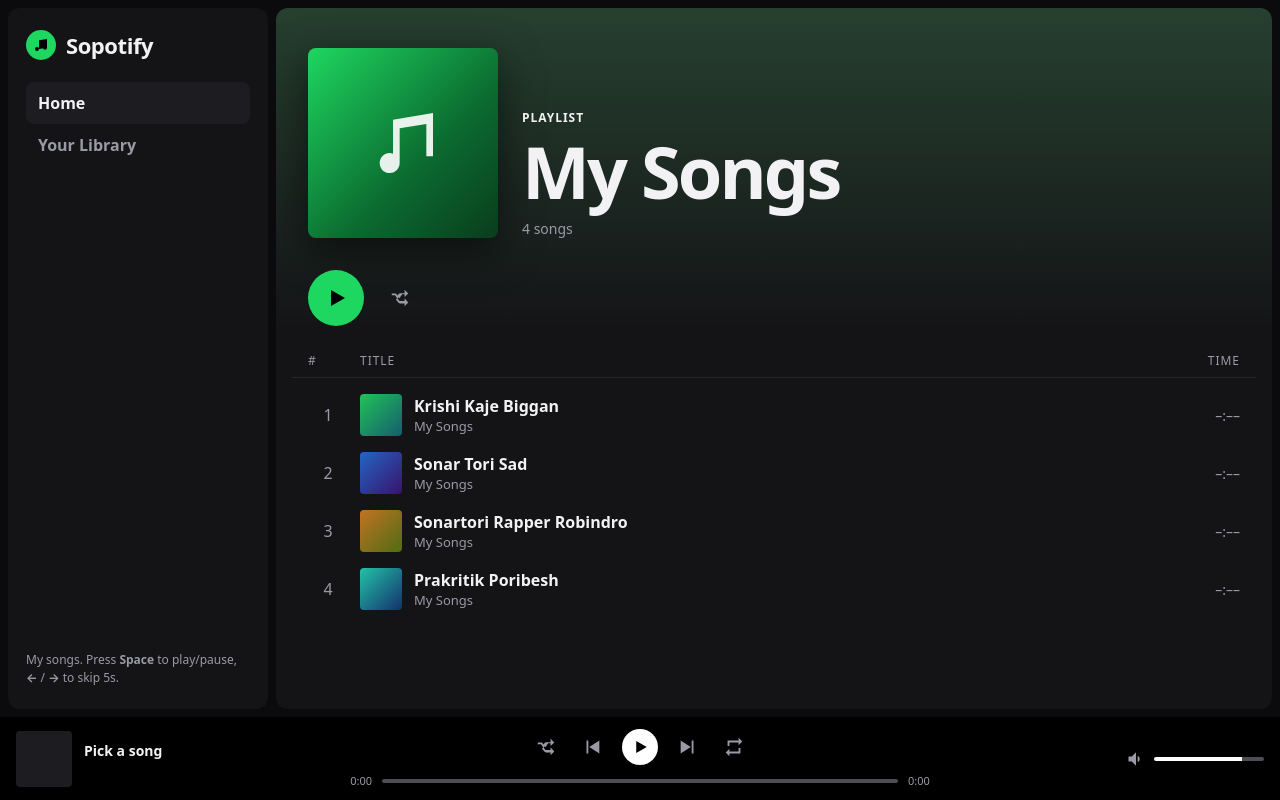
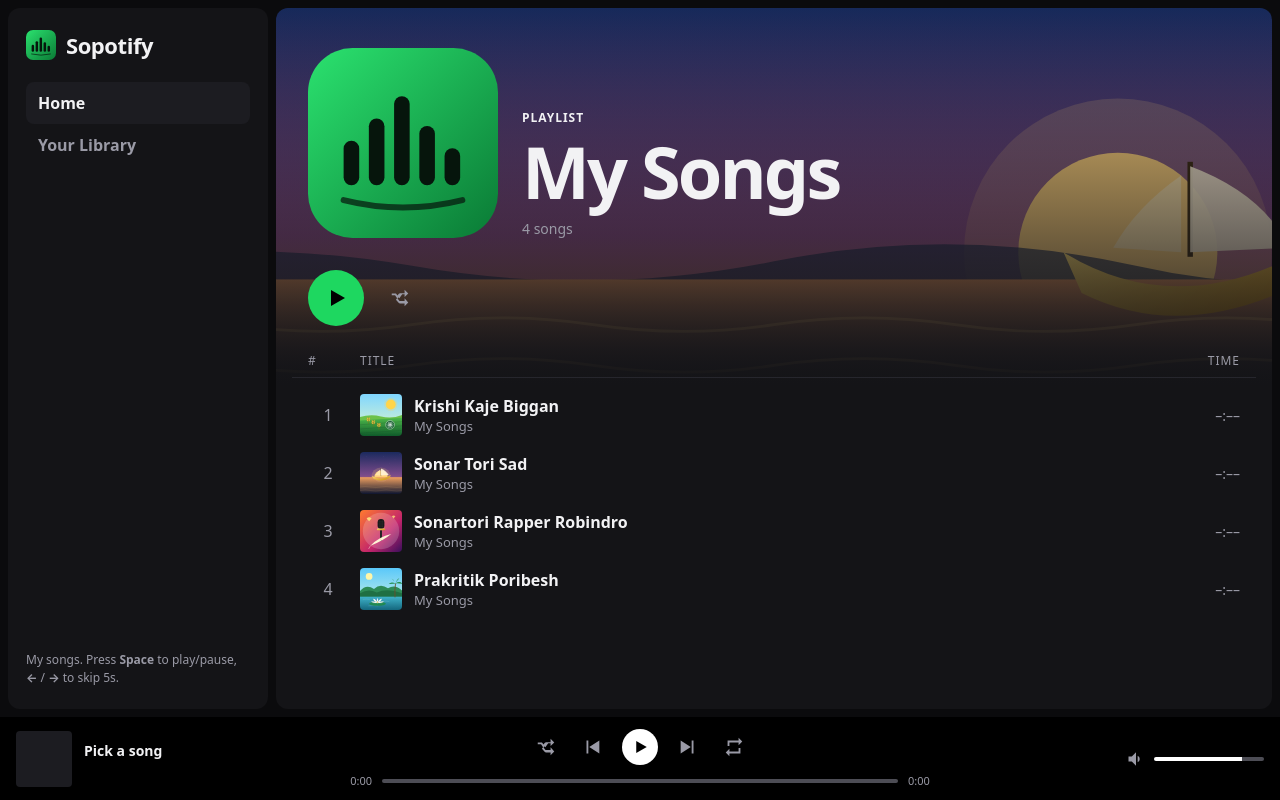
Before and after one commit to samirjod12/audio-virus-repo-depoooooooooo-op, a plain HTML site: page index.html in a window 1280 px wide. Drawn offline with Linux system fonts and the light colour scheme.

Commit message:
Add cover art, logo and banner to player
Co-Authored-By: Claude Sonnet 5.5 <noreply@anthropic.com>
Claude-Session: https://claude.ai/code/session_016gQxgPksJT1hhfWis3JRau

```diff
--- a/index.html
+++ b/index.html
@@ -4,6 +4,7 @@
 <meta charset="utf-8">
 <meta name="viewport" content="width=device-width, initial-scale=1">
 <title>Sopotify</title>
+<link rel="icon" href="img/logo.svg" type="image/svg+xml">
 <style>
   :root{
     --bg:#0b0b0d; --panel:#141417; --panel2:#1c1c21; --line:#26262d;
@@ -21,10 +22,10 @@
   nav a{display:block;padding:10px 12px;border-radius:8px;color:var(--muted);font-weight:600;text-decoration:none}
   nav a.on{color:var(--text);background:var(--panel2)}
   .side-foot{margin-top:auto;color:var(--muted);font-size:12px;line-height:1.5}
-  main{background:linear-gradient(180deg,#26402f 0,var(--panel) 320px);border-radius:12px;overflow:auto;min-height:0}
+  main{background:linear-gradient(180deg,#0000 0,var(--panel) 380px),url(img/banner.svg) top/100% 380px no-repeat,var(--panel);border-radius:12px;overflow:auto;min-height:0}
   .hero{display:flex;gap:24px;align-items:flex-end;padding:40px 32px 24px}
-  .cover{width:190px;height:190px;border-radius:8px;flex:none;box-shadow:0 12px 40px #0008;background:linear-gradient(135deg,#1ed760,#0b6b30 60%,#093d1d);display:grid;place-items:center}
-  .cover svg{width:80px;height:80px;fill:#fff;opacity:.9}
+  .cover{width:190px;height:190px;border-radius:8px;flex:none;background:none}
+  .cover img{width:100%;height:100%;border-radius:8px;display:block}
   .hero small{text-transform:uppercase;font-size:12px;font-weight:700;letter-spacing:.08em}
   .hero h1{font-size:clamp(34px,6vw,72px);letter-spacing:-.04em;line-height:1;margin:8px 0 12px}
   .hero p{color:var(--muted);font-size:14px}
@@ -88,14 +89,14 @@
 <body>
 <div class="app">
   <aside>
-    <div class="logo"><i><svg viewBox="0 0 24 24"><path d="M9 18V5l12-2v13"/><circle cx="6" cy="18" r="3"/><circle cx="18" cy="16" r="3"/></svg></i>Sopotify</div>
+    <div class="logo"><img src="img/logo.svg" alt="" width="30" height="30">Sopotify</div>
     <nav><a class="on" href="#">Home</a><a href="#">Your Library</a></nav>
     <div class="side-foot">My songs. Press <b>Space</b> to play/pause, <b>←</b> / <b>→</b> to skip 5s.</div>
   </aside>
 
   <main>
     <section class="hero">
-      <div class="cover"><svg viewBox="0 0 24 24"><path d="M9 18V5l12-2v13h-2V6.3L11 7.6V18a3 3 0 1 1-2-2.8z"/></svg></div>
+      <div class="cover"><img src="img/logo.svg" alt="Sopotify logo"></div>
       <div>
         <small>Playlist</small>
         <h1>My Songs</h1>
@@ -134,24 +135,24 @@
 
 <script>
 const SONGS = [
-  { title:"Krishi Kaje Biggan",        file:"songs/krishi-kaje-biggan.mp3",        hue:140 },
-  { title:"Sonar Tori Sad",            file:"songs/sonar-tori-sad.mp3",            hue:215 },
-  { title:"Sonartori Rapper Robindro", file:"songs/sonartori-rapper-robindro.mp3", hue:30  },
-  { title:"Prakritik Poribesh",        file:"songs/prakritik-poribesh.mp3",        hue:170 }
+  { title:"Krishi Kaje Biggan",        file:"songs/krishi-kaje-biggan.mp3",        hue:140, art:"img/krishi.svg" },
+  { title:"Sonar Tori Sad",            file:"songs/sonar-tori-sad.mp3",            hue:215, art:"img/sonar-tori.svg" },
+  { title:"Sonartori Rapper Robindro", file:"songs/sonartori-rapper-robindro.mp3", hue:30,  art:"img/rapper.svg" },
+  { title:"Prakritik Poribesh",        file:"songs/prakritik-poribesh.mp3",        hue:170, art:"img/prokriti.svg" }
 ];
 const $ = id => document.getElementById(id);
 const au = $('au'), list = $('list');
 let idx = -1, shuffle = false, repeat = false;
 
 const fmt = s => isFinite(s) ? Math.floor(s/60)+":"+String(Math.floor(s%60)).padStart(2,'0') : "0:00";
-const grad = h => `linear-gradient(135deg,hsl(${h} 70% 45%),hsl(${(h+50)%360} 70% 25%))`;
+const art = s => `url(${s.art}) center/cover`;
 const PLAY = '<path d="M7 4v16l14-8z"/>', PAUSE = '<path d="M6 4h4v16H6zM14 4h4v16h-4z"/>';
 
 SONGS.forEach((s,i)=>{
   const r = document.createElement('div');
   r.className = 'row';
   r.innerHTML = `<div class="n"><span class="num">${i+1}</span><span class="eq"><b></b><b></b><b></b></span></div>
-    <div class="t"><div class="art" style="background:${grad(s.hue)}"></div><div style="min-width:0"><div class="name">${s.title}</div><div class="sub">My Songs</div></div></div>
+    <div class="t"><div class="art" style="background:${art(s)}"></div><div style="min-width:0"><div class="name">${s.title}</div><div class="sub">My Songs</div></div></div>
     <div class="d" id="d${i}">–:––</div>`;
   r.onclick = () => (i===idx ? toggle() : load(i, true));
   list.appendChild(r);
@@ -169,7 +170,7 @@ function load(i, autoplay){
   idx = i; const s = SONGS[i];
   au.src = s.file;
   $('nName').textContent = s.title; $('nSub').textContent = "My Songs";
-  $('nArt').style.background = grad(s.hue);
+  $('nArt').style.background = art(s);
   document.title = s.title+" · Sopotify";
   [...list.querySelectorAll('.row:not(.head)')].forEach((r,k)=>r.classList.toggle('cur',k===i));
   if ('mediaSession' in navigator) navigator.mediaSession.metadata = new MediaMetadata({title:s.title,artist:"My Songs"});
```
Also changed, not shown: img/banner.svg (added), img/krishi.svg (added), img/logo.svg (added), img/prokriti.svg (added), img/rapper.svg (added), img/sonar-tori.svg (added).
